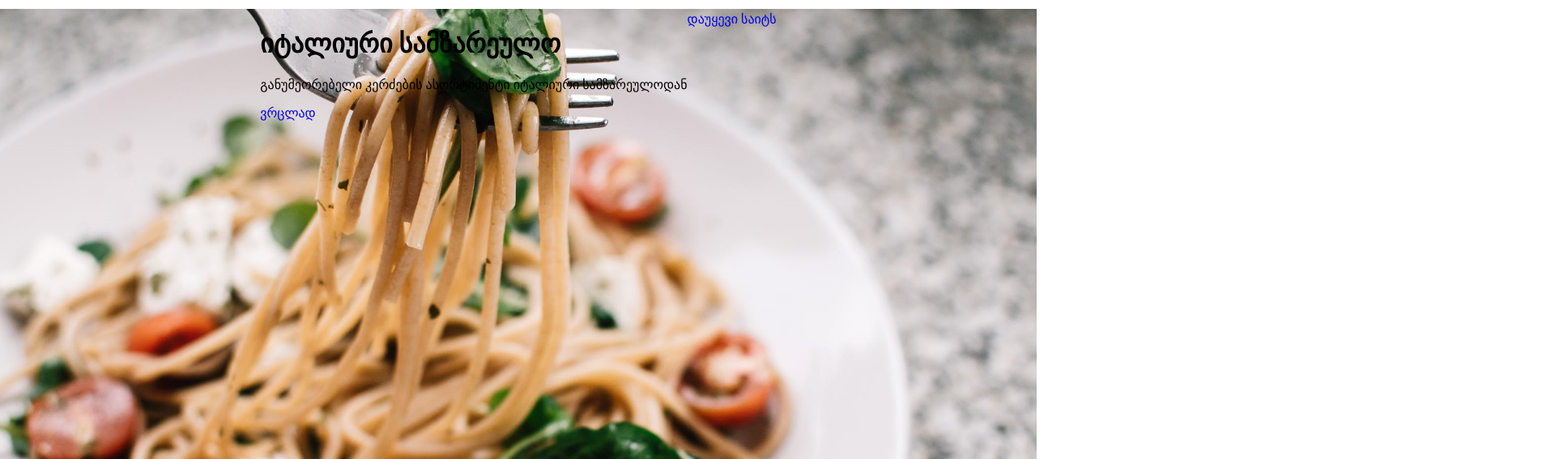
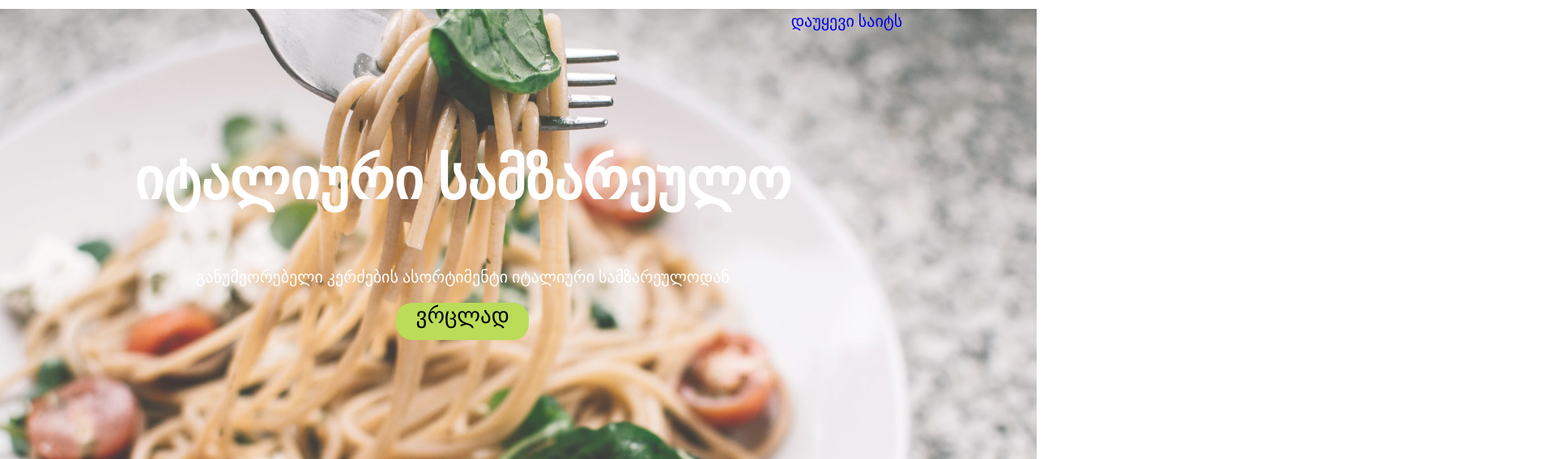
Before and after one commit to newcastle10/waixemse, a plain HTML site: page index.html in a window 1280 px wide. Shown: the part 49-616 px from the top of the page at 81% size, 1920 px wide, since content can reach past the window. Drawn offline with Linux system fonts and the light colour scheme; a web font is replaced by a local one.

Commit message:
Update style.css

```diff
--- a/style.css
+++ b/style.css
@@ -7,6 +7,13 @@ header {justify-content: space-around;
     height: 55px;
     align-items: center;
 justify-items: center;}
+
+.lists{
+    width: 214px;
+    justify-content: space-between;
+}
+
+
 
 * {
     text-decoration: none;
@@ -19,11 +26,13 @@ justify-items: center;}
     top: 60px;
     object-fit: cover;
     z-index: -1;
-    ;
+    opacity: 80%;
+
 }
 .maintext{display: flex;
     align-content: center;
-justify-content: center;}
+justify-content: center;
+color: white;}
 
 
 
@@ -37,11 +46,20 @@ margin-bottom: 600px;
 margin-top: 700px;}
 .menu1{margin-top: 300px;}
 
+.maintxt{padding-top: 120px;
+font-size: 35px;
+display: flex;
+align-items: center;
+flex-direction: column;}
+.maintext, p{font-size: 20px;
+text-align: center;
+}
 
-
-
-
-.lists{
-    width: 214px;
-    justify-content: space-between;
+.vrclad{border-radius: 20px;
+width: 164px;
+height: 46px;
+background-color:#BADC58;
+font-size: 27px;
+color: black;
+text-decoration: none;
 }
```
